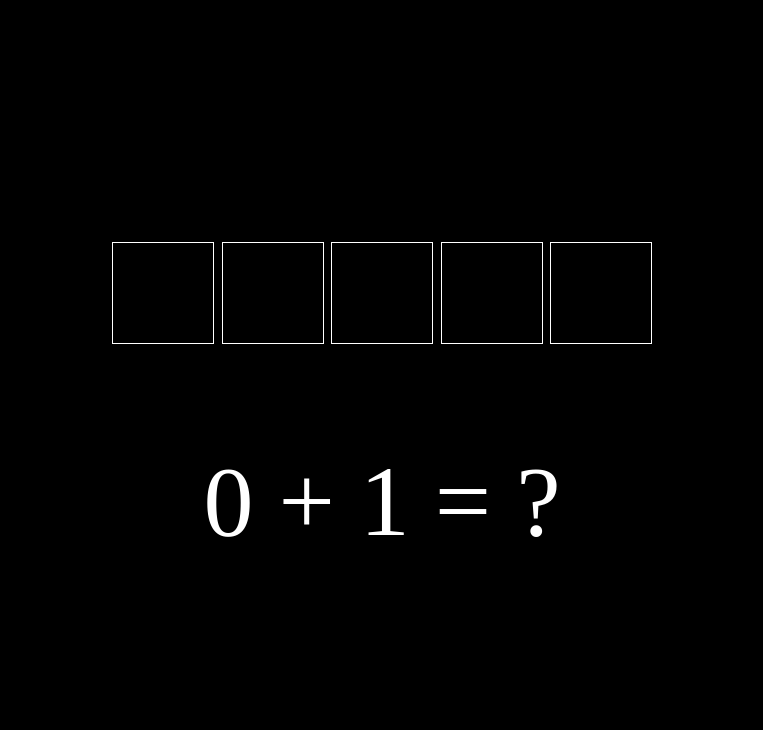
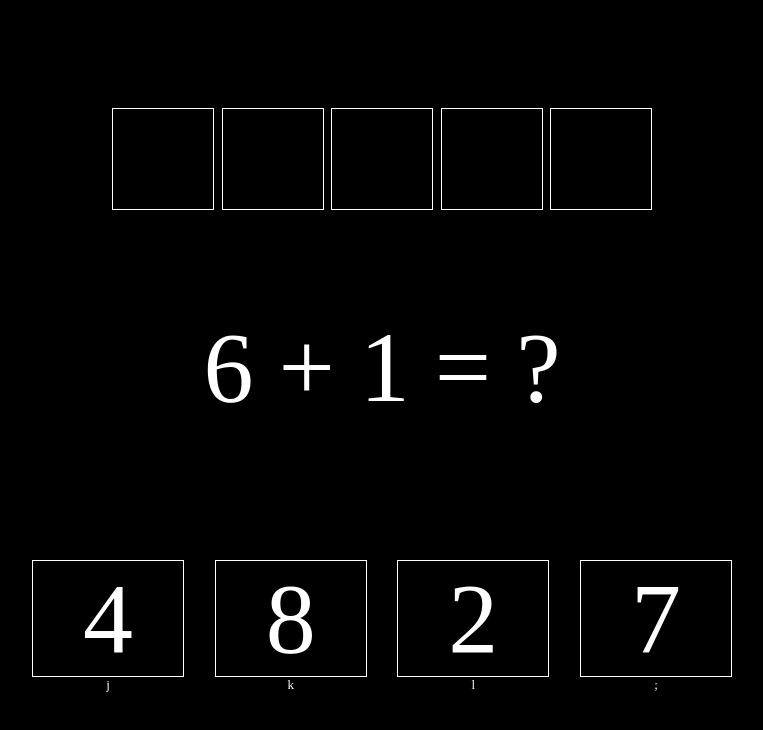
Before and after one commit to yohosuff/bishop, an Angular app: page / in a window 1280 px wide. Shown: the top 730 px of the page, without its empty margins (258-1021 px from the left). Built offline with nearby package versions, Linux system fonts and the light colour scheme.

Commit message:
add choices

```diff
--- a/src/app/app.component.css
+++ b/src/app/app.component.css
@@ -9,8 +9,8 @@
 
 .progress-container {
     display: flex;
+    justify-content: space-between;
     width: calc(var(--block-size) * var(--question-count) + calc(10px * (var(--question-count) - 1)));
-    justify-content: space-between;
 }
 
 .progress-block {
@@ -22,3 +22,20 @@
 .divider {
     height: 100px;
 }
+
+.choices-container {
+    display: flex;
+    justify-content: space-between;
+    width: 700px;
+}
+
+.choice {
+    border: 1px solid white;
+    width: 150px;
+    text-align: center;
+}
+
+.choice-footer {
+    font-size: small;
+    text-align: center;
+}
--- a/src/app/app.component.html
+++ b/src/app/app.component.html
@@ -5,8 +5,35 @@
 
     <div class="divider"></div>
 
-    <div *ngIf="state === 'ask'">{{left}} + {{right}} = {{input ? input : '?'}} </div>
-    <div *ngIf="state === 'correct'">Correct!</div>
-    <div *ngIf="state === 'incorrect'">Try again...</div>
-    <div *ngIf="state === 'win'">You win! Press any key to play again.</div>
+    <div style="height: 150px;">
+        <div *ngIf="state === 'ask'">{{left}} + {{right}} = ? </div>
+        <div *ngIf="state === 'correct'">Correct!</div>
+        <div *ngIf="state === 'incorrect'">Try again...</div>
+        <div *ngIf="state === 'win'">
+            <div>You win!</div>
+            <div style="font-size:medium; text-align: center;">Press any key to play again.</div>
+        </div>
+    </div>
+
+    <div class="divider"></div>
+
+    <div class="choices-container">
+        <div>
+            <div class="choice">{{choices[0]}}</div>
+            <div class="choice-footer">j</div>
+        </div>
+        <div>
+            <div class="choice">{{choices[1]}}</div>
+            <div class="choice-footer">k</div>
+        </div>
+        <div>
+            <div class="choice">{{choices[2]}}</div>
+            <div class="choice-footer">l</div>
+        </div>
+        <div>
+            <div class="choice">{{choices[3]}}</div>
+            <div class="choice-footer">;</div>
+        </div>
+    </div>
+
 </div>
--- a/src/app/app.component.ts
+++ b/src/app/app.component.ts
@@ -8,21 +8,27 @@ import { Component, ElementRef, HostListener, OnInit } from '@angular/core';
 export class AppComponent implements OnInit {
 
   state;
-  input;
   left;
   right;
+  choices;
   answers;
   answerIndex;
 
   blockSize = 100;
   questionCount = 5;
+  inputMap = {
+    'j': 0,
+    'k': 1,
+    'l': 2,
+    ';': 3,
+  };
 
   constructor(private host: ElementRef) {
     this.host.nativeElement.style.setProperty('--block-size', `${this.blockSize}px`);
     this.host.nativeElement.style.setProperty('--question-count', `${this.questionCount}`);
   }
 
-  ngOnInit(): void {
+  ngOnInit() {
     this.createNewGame();
   }
 
@@ -34,12 +40,17 @@ export class AppComponent implements OnInit {
       return;
     }
 
-    if(event.key !== 'Enter') {
-      this.input += event.key;
+    if(this.state !== 'ask') {
       return;
     }
 
-    if('' + (this.left + this.right) === this.input) {
+    if(!['j','k','l',';'].includes(event.key)) {
+      return;
+    }
+
+    const input = this.choices[this.inputMap[event.key]];
+
+    if(this.left + this.right === input) {
       this.answers[this.answerIndex] = true;
       this.answerIndex += 1;
 
@@ -47,7 +58,7 @@ export class AppComponent implements OnInit {
         this.state = 'win';
       } else {
         this.state = 'correct';
-        setTimeout(() => this.reset(), 1000);
+        setTimeout(() => this.createNewQuestion(), 500);
       }
 
     } else {
@@ -55,7 +66,6 @@ export class AppComponent implements OnInit {
 
       setTimeout(() => {
         this.state = 'ask';
-        this.input = '';
       }, 1000);
     }
   }
@@ -68,14 +78,52 @@ export class AppComponent implements OnInit {
     }
 
     this.answerIndex = 0;
-    this.reset();
+    this.createNewQuestion();
   }
 
-  reset() {
+  createNewQuestion() {
     this.state = 'ask';
-    this.input = '';
     this.left = this.getNumber();
     this.right = this.getNumber();
+    this.choices = this.getChoices(this.left + this.right);
+  }
+
+  getChoices(answer) {
+    const choices = [answer];
+
+    for(let i = 0; i < 3; ++i) {
+      let decoy = answer;
+
+      while(choices.includes(decoy)) {
+        decoy = this.getDecoy(answer);
+      }
+
+      choices.push(decoy);
+    }
+
+    this.shuffle(choices);
+
+    return choices;
+  }
+
+  shuffle(list) {
+    for(let i = 0; i < 20; ++i) {
+      const a = Math.floor(Math.random() * list.length);
+      const b = Math.floor(Math.random() * list.length);
+      const temp = list[a];
+      list[a] = list[b];
+      list[b] = temp;
+    }
+  }
+
+  getDecoy(answer) {
+    let offset = 1 + Math.floor(Math.random() * 5);
+
+    if(Math.random() > 0.5) {
+      offset *= -1;
+    }
+
+    return answer + offset;
   }
 
   getNumber() {
```
